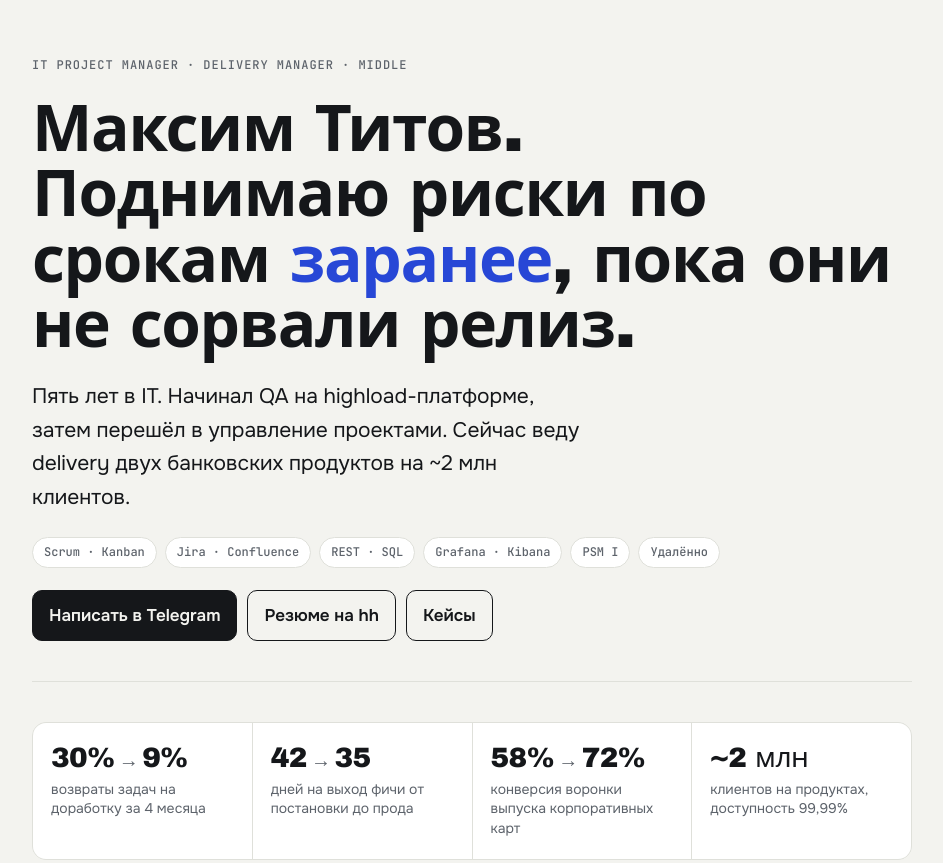
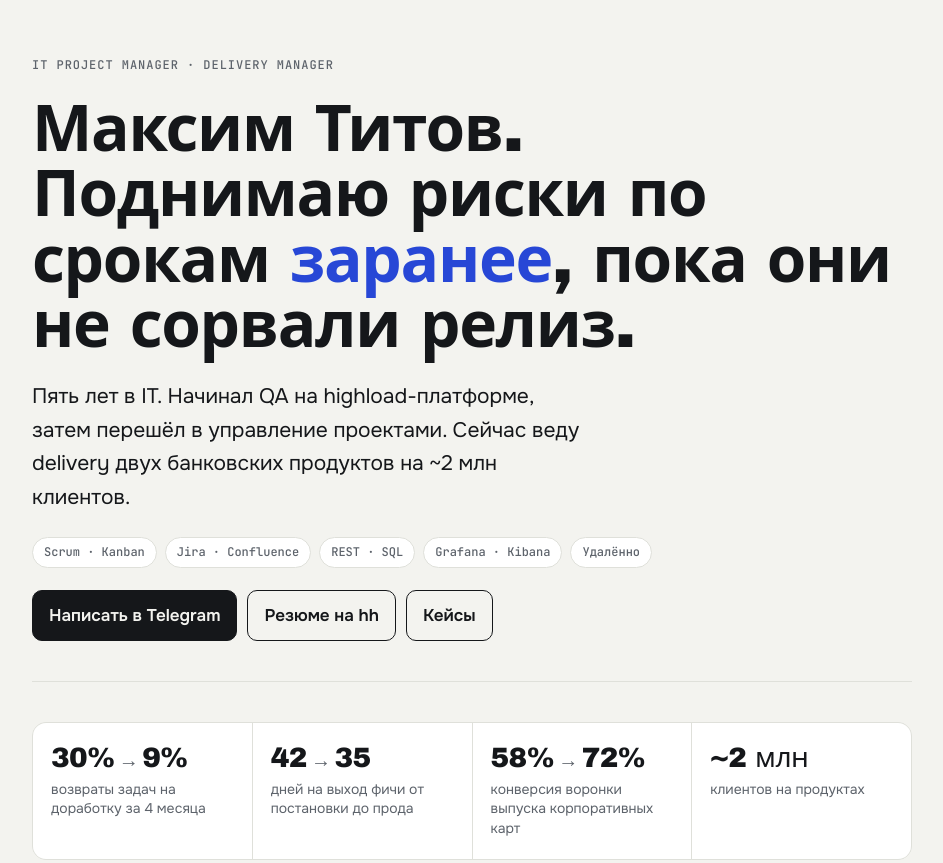
Before and after one commit to titov1235/titov1235.github.io, a plain HTML site: page index.html in a window 1280 px wide. Shown: the top 863 px of the page, without its empty margins (168-1111 px from the left). Drawn offline with Linux system fonts and the light colour scheme; a web font is replaced by a local one.

Commit message:
Убрать Middle, PSM I и 99,99% с сайта
Co-Authored-By: Claude Opus 5.5 <noreply@anthropic.com>
Claude-Session: https://claude.ai/code/session_01BCZ6jM32tpaKmcjSVvXwEM

```diff
--- a/index.html
+++ b/index.html
@@ -128,11 +128,11 @@ footer{color:var(--muted);font-size:13px;margin-top:28px}
 <body>
 <div class="wrap">
 <header class="hero">
-<div class="label">IT Project Manager · Delivery Manager · Middle</div>
+<div class="label">IT Project Manager · Delivery Manager</div>
 <h1>Максим Титов.<br>Поднимаю риски по срокам <span>заранее</span>, пока они не сорвали релиз.</h1>
 <p class="lead">Пять лет в IT. Начинал QA на highload-платформе, затем перешёл в управление проектами. Сейчас веду delivery двух банковских продуктов на ~2 млн клиентов.</p>
 <div class="chips">
-<span class="chip">Scrum · Kanban</span><span class="chip">Jira · Confluence</span><span class="chip">REST · SQL</span><span class="chip">Grafana · Kibana</span><span class="chip">PSM I</span><span class="chip">Удалённо</span>
+<span class="chip">Scrum · Kanban</span><span class="chip">Jira · Confluence</span><span class="chip">REST · SQL</span><span class="chip">Grafana · Kibana</span><span class="chip">Удалённо</span>
 </div>
 <div class="cta">
 <a class="btn primary" href="https://t.me/titov1235" target="_blank" rel="noopener">Написать в Telegram</a>
@@ -144,7 +144,7 @@ footer{color:var(--muted);font-size:13px;margin-top:28px}
 <div class="num" role="listitem"><b>30%<i>→</i>9%</b><span>возвраты задач на доработку за 4 месяца</span></div>
 <div class="num" role="listitem"><b>42<i>→</i>35</b><span>дней на выход фичи от постановки до прода</span></div>
 <div class="num" role="listitem"><b>58%<i>→</i>72%</b><span>конверсия воронки выпуска корпоративных карт</span></div>
-<div class="num" role="listitem"><b>~2 млн</b><span>клиентов на продуктах, доступность 99,99%</span></div>
+<div class="num" role="listitem"><b>~2 млн</b><span>клиентов на продуктах</span></div>
 </div>
 <section id="about">
 <div class="label">Обо мне</div>
@@ -160,7 +160,7 @@ footer{color:var(--muted);font-size:13px;margin-top:28px}
 <div><dt>Ищу</dt><dd>Продуктовую команду, где решения принимаются за неделю, а результат видно у пользователя</dd></div>
 <div><dt>Домены</dt><dd>Финтех и платежи, e-commerce, B2B-сервисы</dd></div>
 <div><dt>Образование</dt><dd>АлтГУ, бакалавр, «Фундаментальная информатика и информационные технологии», 2019–2024</dd></div>
-<div><dt>Курсы</dt><dd>PSM I, Scrum.org (2025) · Backend-разработка, АлтГУ, 252 ч (2024) · Основы Prompt engineering, АлтГУ, 16 ч (2024) · Project Management based on PMBOK 7, PM Expert (2021)</dd></div>
+<div><dt>Курсы</dt><dd>Backend-разработка, АлтГУ, 252 ч (2024) · Основы Prompt engineering, АлтГУ, 16 ч (2024) · Project Management based on PMBOK 7, PM Expert (2021)</dd></div>
 <div><dt>Формат</dt><dd>Удалённо, работаю по московскому времени</dd></div>
 </dl>
 </aside>
@@ -211,7 +211,7 @@ footer{color:var(--muted);font-size:13px;margin-top:28px}
 <article class="case">
 <div class="top"><span class="kind">Delivery · управление риском</span><span class="label">Райффайзенбанк</span></div>
 <h3>Риск, который никто не проверял</h3>
-<div class="facts"><span>~2 млн клиентов</span><span>99,99%</span><span>новый core-бэкенд</span></div>
+<div class="facts"><span>~2 млн клиентов</span><span>закрытие банковского дня</span><span>новый core-бэкенд</span></div>
 <div class="star">
 <div><span class="label">Ситуация</span>Модуль кредитной задолженности готовили к выводу на всю базу. В это время сменился техлид, и нагрузку на пересчёт задолженности в закрытие банковского дня никто не проверял.</div>
 <div><span class="label">Что сделал</span>Поднял риск и добился нагрузочного теста на деперсонализированных слепках прода. Договорился со смежными командами о стенде и окне.</div>
```
